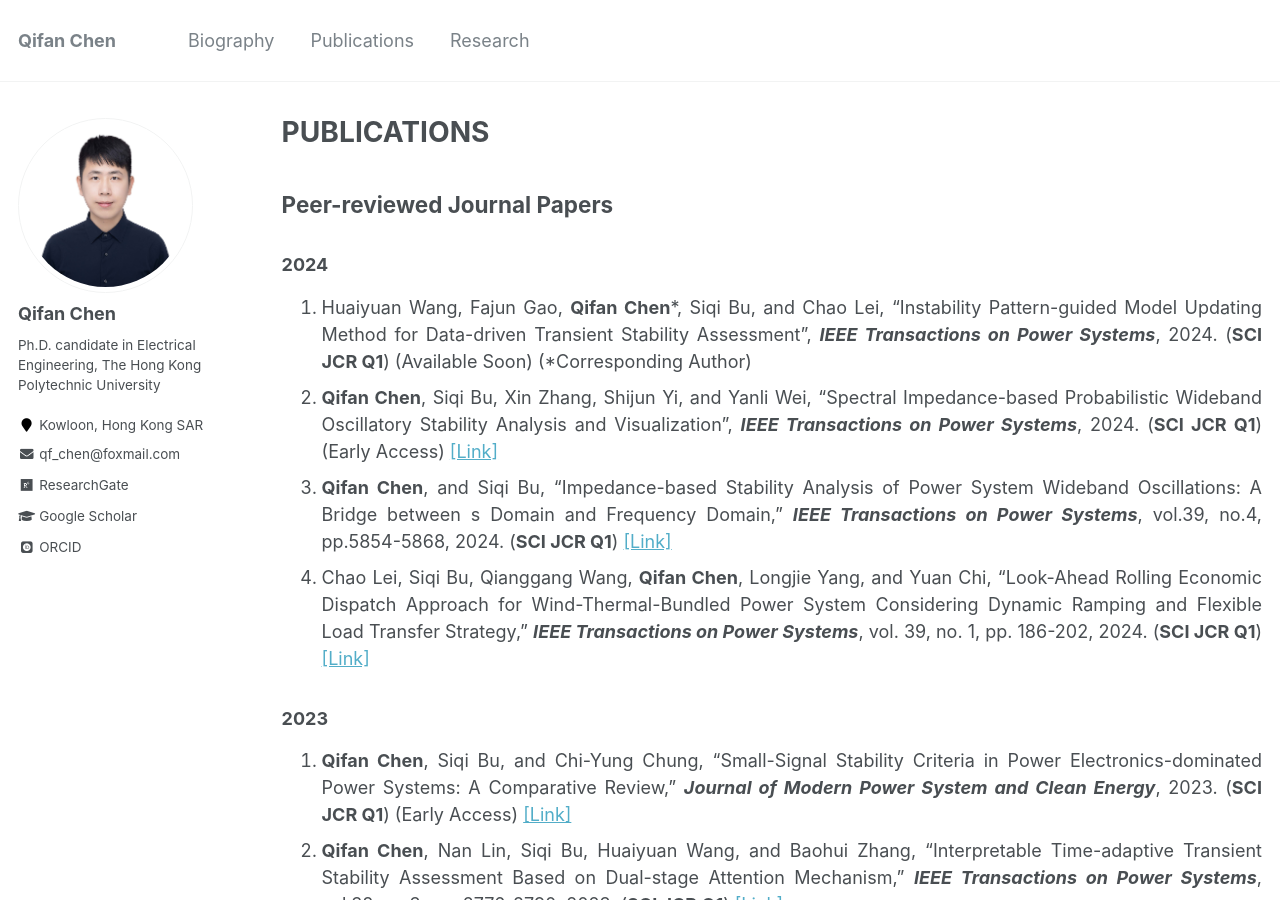
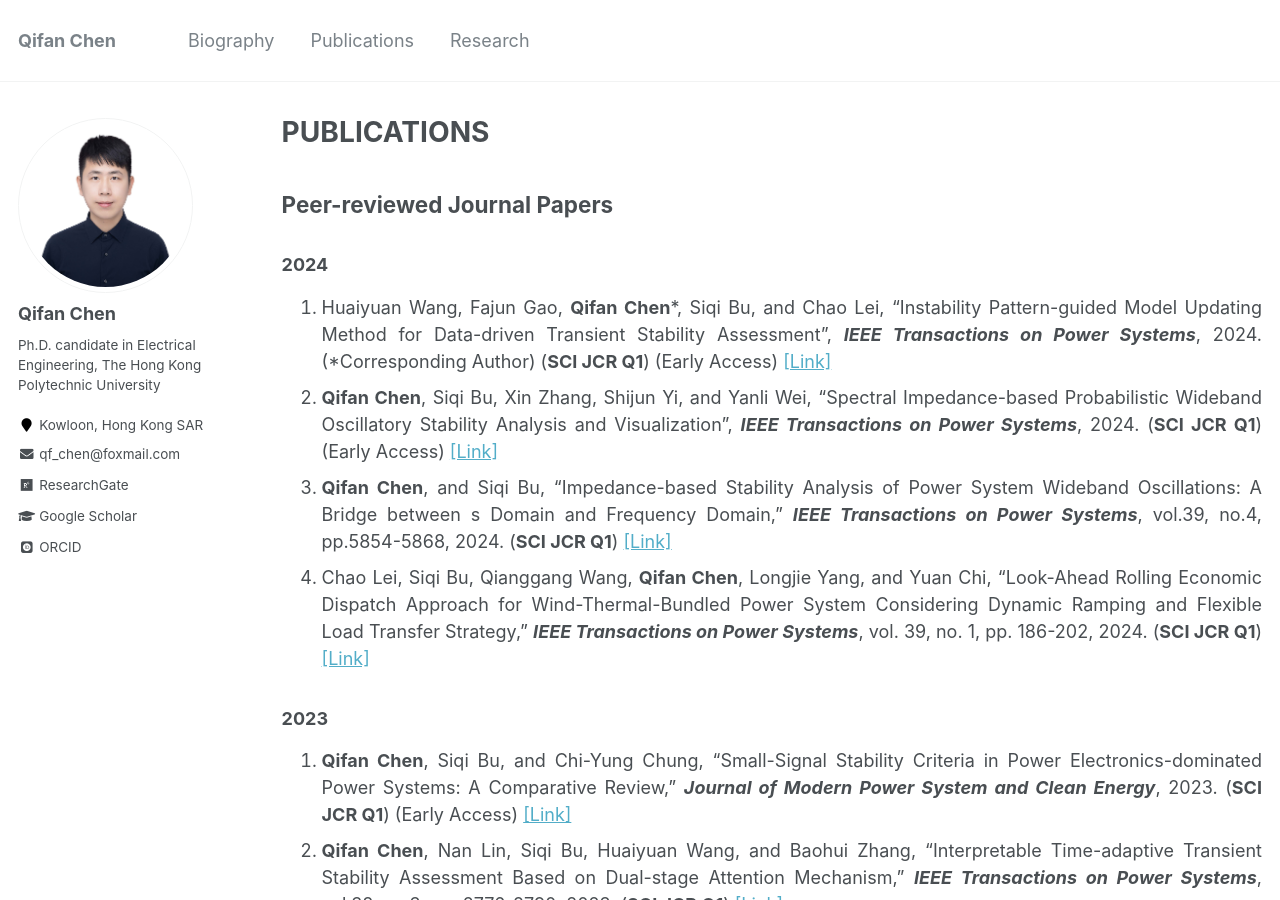
Before and after one commit to ChQf/ChQf.github.io, a Jekyll site: the page built from _pages/publications.md, in a window 1280 px wide and 900 px high. Built offline with Jekyll 4.4.1, drawn with Linux system fonts in a browser that asks for light colours; some web fonts are replaced.

Commit message:
Update publications.md

```diff
--- a/_pages/publications.md
+++ b/_pages/publications.md
@@ -8,7 +8,7 @@ author_profile: true
 ## Peer-reviewed Journal Papers
 
 ### 2024
-1. Huaiyuan Wang, Fajun Gao, **Qifan Chen**\*, Siqi Bu, and Chao Lei, “Instability Pattern-guided Model Updating Method for Data-driven Transient Stability Assessment”, ***IEEE Transactions on Power Systems***, 2024. (**SCI JCR Q1**) (Available Soon) (*Corresponding Author) <br>
+1. Huaiyuan Wang, Fajun Gao, **Qifan Chen**\*, Siqi Bu, and Chao Lei, “Instability Pattern-guided Model Updating Method for Data-driven Transient Stability Assessment”, ***IEEE Transactions on Power Systems***, 2024. (*Corresponding Author) (**SCI JCR Q1**) (Early Access) [[Link]](https://ieeexplore.ieee.org/document/10599816){:target="_blank"}<br>
 2. **Qifan Chen**, Siqi Bu, Xin Zhang, Shijun Yi, and Yanli Wei, "Spectral Impedance-based Probabilistic Wideband Oscillatory Stability Analysis and Visualization", ***IEEE Transactions on Power Systems***, 2024. (**SCI JCR Q1**) (Early Access) [[Link]](https://ieeexplore.ieee.org/document/10582543){:target="_blank"}<br>
 3. **Qifan Chen**, and Siqi Bu, "Impedance-based Stability Analysis of Power System Wideband Oscillations: A Bridge between s Domain and Frequency Domain," ***IEEE Transactions on Power Systems***, vol.39, no.4, pp.5854-5868, 2024. (**SCI JCR Q1**) [[Link]](https://ieeexplore.ieee.org/document/10360322){:target="_blank"}<br>
 4. Chao Lei, Siqi Bu, Qianggang Wang, **Qifan Chen**, Longjie Yang, and Yuan Chi, “Look-Ahead Rolling Economic Dispatch Approach for Wind-Thermal-Bundled Power System Considering Dynamic Ramping and Flexible Load Transfer Strategy,” ***IEEE Transactions on Power Systems***, vol. 39, no. 1, pp. 186-202, 2024. (**SCI JCR Q1**) [[Link]](https://ieeexplore.ieee.org/document/10026349){:target="_blank"}<br>
```
